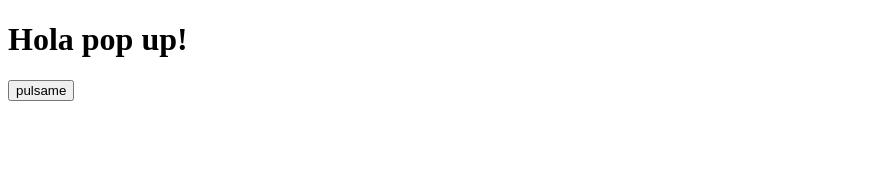
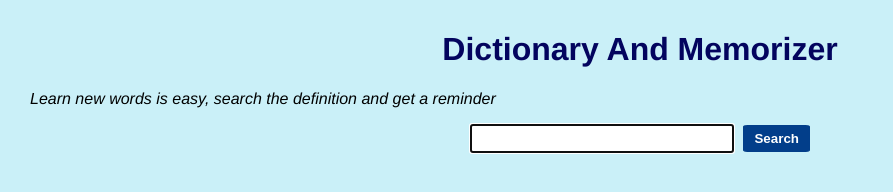
Before and after one commit to marbobe/chrome-dictionary, a browser extension: page index.html in a window 1280 px wide. Shown: the whole page, without its empty margins (0-893 px from the left). Drawn offline with Linux system fonts and the light colour scheme.

Commit message:
añadiendo css

```diff
--- /dev/null
+++ b/index.css
@@ -0,0 +1,42 @@
+body {
+    margin:0;
+    padding: 10px;
+    padding-bottom: 20px;
+    font-family: 'Franklin Gothic Medium', 'Arial Narrow', Arial, sans-serif;
+    min-width: 400px;
+    background-color: #caf0f8;
+    text-align: center;
+}
+
+h1{
+    text-transform: capitalize;
+    color: #03045e;
+}
+
+p{
+    font-style: italic;
+    font-size: 1rem;
+    text-align: justify;
+    padding: 0px 20px;
+}
+
+input{
+    padding: 5px;
+    margin-right: 5px;
+    width: 250px;
+}
+
+button{
+    background-color: #023e8a;
+    border: 1px solid #023e8a;
+    color: white;
+    font-weight: bold;
+    padding: 5px 10px;
+    border-radius: 7%;
+}
+
+button:hover{
+    background-color: white;
+    border: 1px solid #023e8a;
+    color: #023e8a;
+}
--- a/index.html
+++ b/index.html
@@ -1,15 +1,28 @@
 <!DOCTYPE html>
 <html lang="en">
+
 <head>
     <meta charset="UTF-8">
     <meta http-equiv="X-UA-Compatible" content="IE=edge">
     <meta name="viewport" content="width=device-width, initial-scale=1.0">
-    <title>Extension Diccionari</title>
+    <title>Dictionary Extension</title>
+    <link rel="stylesheet" href="index.css">
+
 </head>
+
 <body>
-    <h1>Hola pop up!</h1>
-    <button id="boton"> pulsame </button>
+    <div>
+        <h1>Dictionary and memorizer</h1>
+        <p>Learn new words is <em>easy</em>, search the definition and get a reminder</p>
+        <input class="" type="text" id="input-el">
+        <button type="button" id="search"> Search </button>
+
+    </div>
+    <div>
+        <p id="p-el"></p>
+    </div>
+
     <script src="popup.js"></script>
+</body>
 
-</body>
 </html>
--- a/popup.js
+++ b/popup.js
@@ -8,4 +8,20 @@ async function decirHola() {
     })
 }
 
-document.getElementById("boton").addEventListener("click", decirHola);
+const search = document.getElementById("search");
+const input = document.getElementById("input-el");
+const definitionSpace = document.getElementById("p-el");
+
+async function showDefinition(){
+
+    const text = "something";
+    definitionSpace.innerHTML = text;
+}
+
+
+input.focus();
+
+search.addEventListener("click", showDefinition);
+
+
+search.addEventListener("click", decirHola);
```
